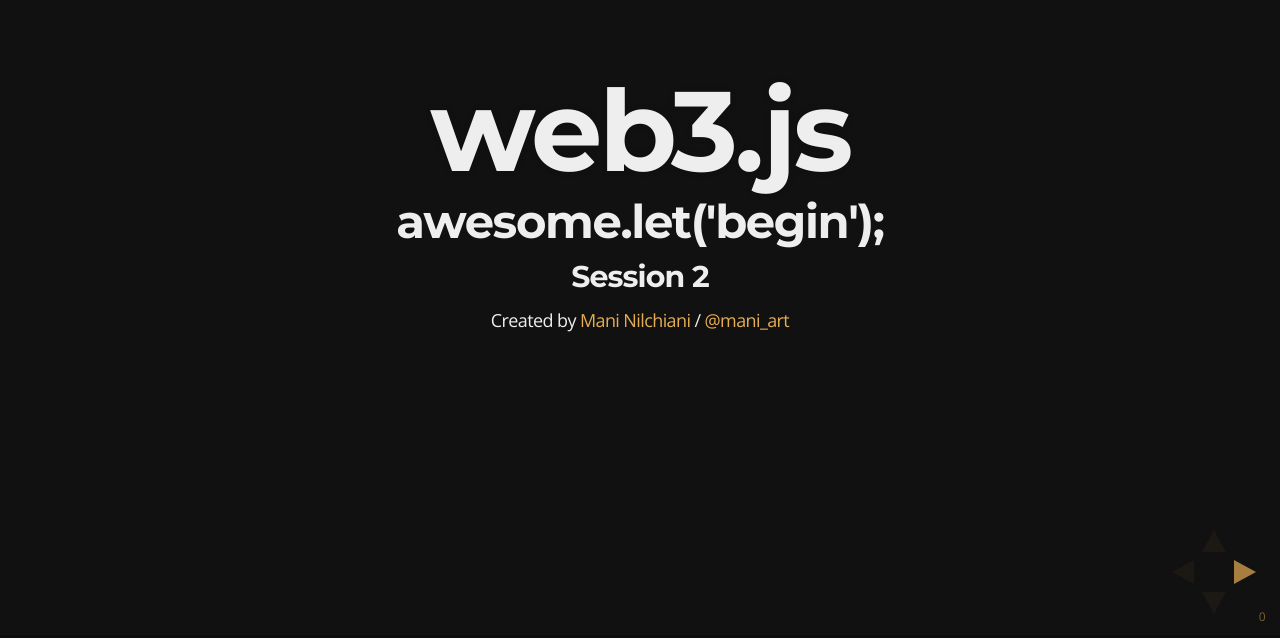
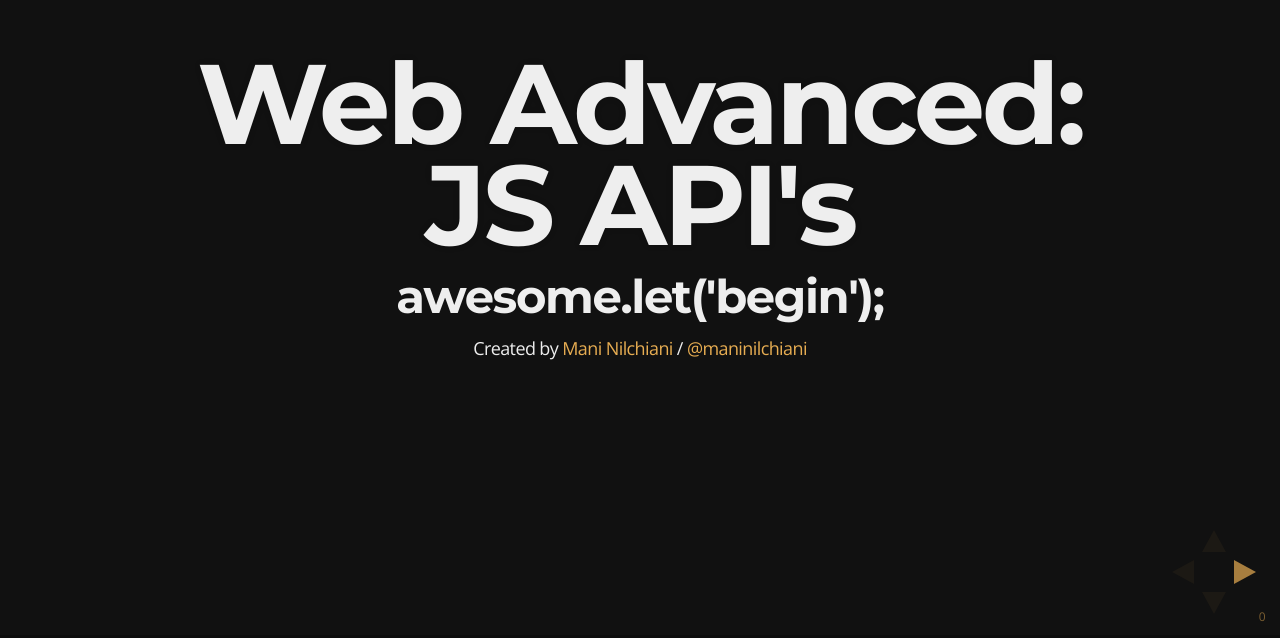
Before and after one commit to js-apis/js-apis.github.io, a plain HTML site: page slides/session-2/index.html in a window 1280 px wide. Shown: the part 162-800 px from the top of the page. Drawn offline with nearby package versions, Linux system fonts and the light colour scheme.

Commit message:
More slides

```diff
--- a/slides/session-2/index.html
+++ b/slides/session-2/index.html
@@ -37,12 +37,11 @@
 			<!-- Any section element inside of this container is displayed as a slide -->
 			<div class="slides">
 				<section>
-					<h1>web3.js</h1>
-					<h3>awesome.let('begin');</h3>
-					<h4>Session 2</h4>
-					<p>
-						<small>Created by <a href="http://maniartstudio.com">Mani Nilchiani</a> / <a target="_blank" href="http://twitter.com/mani_art">@mani_art</a></small>
-					</p>
+						<h1>Web Advanced: JS API's</h1>
+						<h3>awesome.let('begin');</h3>
+						<p>
+							<small>Created by <a href="http://mani.io">Mani Nilchiani</a> / <a target="_blank" href="http://twitter.com/maninilchiani">@maninilchiani</a></small>
+						</p>
 				</section>
 				<section>
 					<h2>things[0] = 'first';</h2>
```
